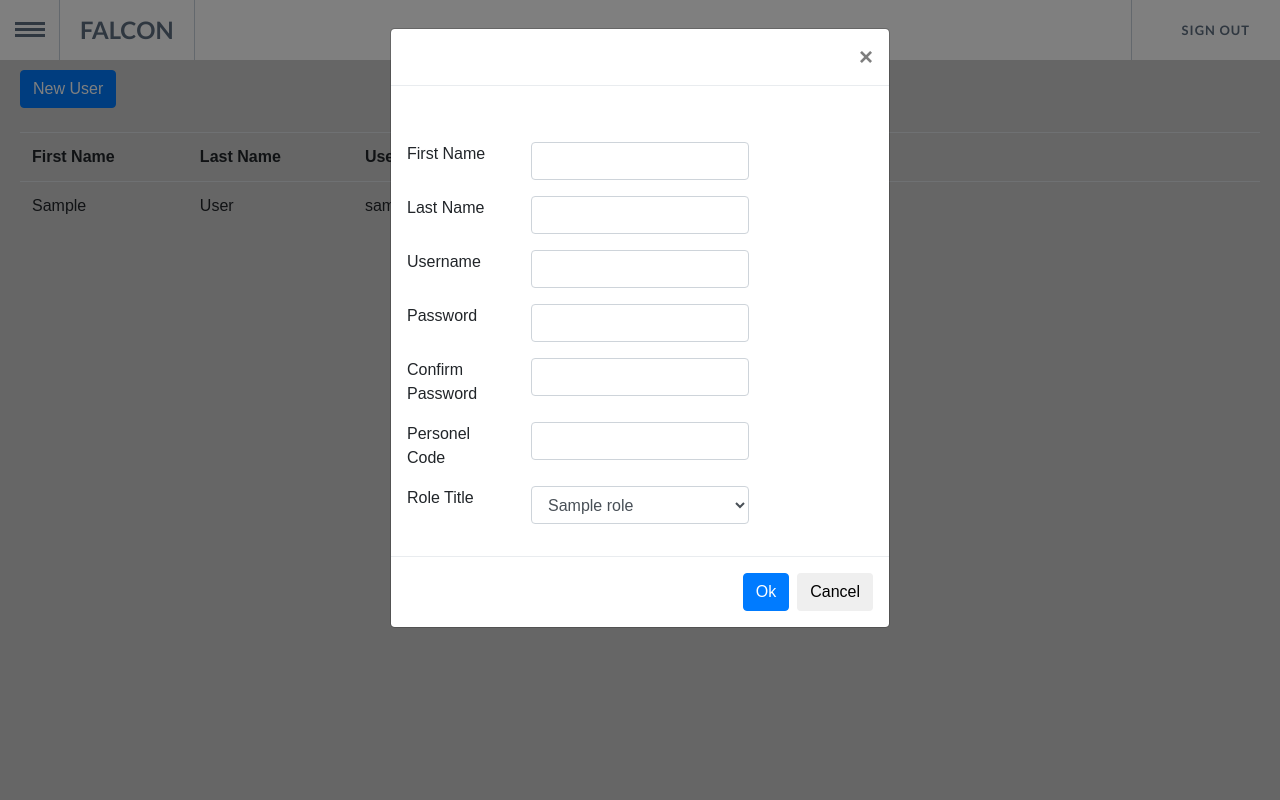
After one commit to mahyaresteki/FALCON, a Flask app: template templates/UserManagement/users.html in a window 1280 px wide, after a click on "New User". The commit adds this page. Run offline with Flask 3, Linux system fonts and the light colour scheme; the template is opened without the code that fills it: most values are stand-ins (such as "Sample title", 1, 10 or a date in 2020); parts of the project's set-up code (start-up, migrations or seed data) failed here and were passed over; some libraries are stand-ins or nearby versions; some web fonts are replaced.

Commit message:
user management development

```diff
--- a/models/DatabaseContext.py
+++ b/models/DatabaseContext.py
@@ -38,7 +38,7 @@ class RoleAccesses(db.Entity):
 
 class Users(db.Entity):
     UserID = PrimaryKey(int, auto=True)
-    Username = Required(str)
+    Username = Required(str, unique=True)
     Password = Required(str)
     FirstName = Required(str)
     LastName = Required(str)
--- /dev/null
+++ b/templates/UserManagement/users.html
@@ -0,0 +1,331 @@
+{% extends 'shared/layout.html'%}
+
+{% block header %}
+<title>Users</title>
+{% endblock %}
+{% block content %}
+<input id='newUser' type="button" class="btn btn-primary" value="New User" data-toggle="modal" data-target="#CreateEditModal"/>
+<br/>
+<br/>
+<table class="table">
+    <tr>
+        <th>First Name</th>
+        <th>Last Name</th>
+        <th>Username</th>
+        <th>Role Title</th>
+        <th>Personel Code</th>
+        <th></th>
+    </tr>
+    {% for user in users %}
+    <tr>
+        <td>{{ user.FirstName }}</td>
+        <td>{{ user.LastName }}</td>
+        <td>{{ user.Username }}</td>
+        <td>{{ user.RoleID.RoleTitle }}</td>
+        <td>{{ user.PersonelCode }}</td>
+        <td>
+            <a class="gn-icon gn-icon-detail" href="#" data-id="{{ user.UserID }}" data-toggle="modal" data-target="#DetailModal"></a>
+            <a class="gn-icon gn-icon-edit" href="#" data-id="{{ user.UserID }}" data-toggle="modal" data-target="#CreateEditModal"></a>
+            <a class="gn-icon gn-icon-delete" href="#" data-id="{{ user.UserID }}" data-toggle="modal" data-target="#DeleteModal"></a>
+        </td>
+    </tr>
+    {% else %}
+    <tr><td colspan="2">No entries yet. Add some!</td></tr>
+    {% endfor %}
+</table>
+
+<div class="modal fade" tabindex="-1" role="dialog" aria-labelledby="gridSystemModalLabel" id="CreateEditModal" style="overflow:hidden;">
+    <div class="modal-dialog" role="document">
+        <div class="modal-content">
+            <div class="modal-header">
+                <h4 class="modal-title" id="gridSystemModalLabel"></h4>
+                <button type="button" class="close" data-dismiss="modal" aria-label="Close"><span aria-hidden="true">&times;</span></button>
+
+            </div>
+            <div class="modal-body">
+                    <div class="form-horizontal">
+                        <div class="form-group">
+                            <label id="caption"></label>
+                            <input type="hidden" id="selectedID"/>
+                        </div>
+                        <div class="form-group row">
+                            <div class="col-md-3" >
+                                <labe>First Name</label>
+                            </div>
+                            <div class="col-md-6" >
+                                <input type="text" class="form-control" id="FirstName" name="FirstName"/>
+                            </div>
+                        </div>
+                        <div class="form-group row">
+                            <div class="col-md-3" >
+                                <labe>Last Name</label>
+                            </div>
+                            <div class="col-md-6" >
+                                <input type="text" class="form-control" id="LastName" name="LastName"/>
+                            </div>
+                        </div>
+                        <div class="form-group row">
+                            <div class="col-md-3" >
+                                <labe>Username</label>
+                            </div>
+                            <div class="col-md-6" >
+                                <input type="text" class="form-control" id="Username" name="Username"/>
+                            </div>
+                        </div>
+                        <div class="form-group row">
+                            <div class="col-md-3" >
+                                <labe>Password</label>
+                            </div>
+                            <div class="col-md-6" >
+                                <input type="password" class="form-control" id="Password" name="Password"/>
+                            </div>
+                        </div>
+                        <div class="form-group row">
+                            <div class="col-md-3" >
+                                <labe>Confirm Password</label>
+                            </div>
+                            <div class="col-md-6" >
+                                <input type="password" class="form-control" id="Confirm Password" name="Confirm Password"/>
+                            </div>
+                        </div>
+                        <div class="form-group row">
+                            <div class="col-md-3" >
+                                <labe>Personel Code</label>
+                            </div>
+                            <div class="col-md-6" >
+                                <input type="text" class="form-control" id="PersonelCode" name="PersonelCode"/>
+                            </div>
+                        </div>
+                        <div class="form-group row">
+                            <div class="col-md-3" >
+                                <labe>Role Title</label>
+                            </div>
+                            <div class="col-md-6" >
+                                <select class="form-control" id="RoleID" name="RoleID">
+                                    {% for r in roles %}
+                                        <option value="{{ r.RoleID }}">{{ r.RoleTitle }}</option>
+                                    {% endfor %}
+                                </select>
+                            </div>
+                        </div>
+                    </div>
+            </div>
+            <div class="modal-footer">
+                <button type="button" class="btn btn-primary">Ok</button>
+                <button type="button" class="btn btn-default" data-dismiss="modal">Cancel</button>
+            </div>
+        </div>
+    </div>
+</div>
+
+
+
+<div class="modal fade" tabindex="-1" role="dialog" aria-labelledby="gridSystemModalLabel" id="DeleteModal" style="overflow:hidden;">
+    <div class="modal-dialog" role="document">
+        <div class="modal-content">
+            <div class="modal-header">
+                <h4 class="modal-title" id="gridSystemModalLabel">Delete Role</h4>
+                <button type="button" class="close" data-dismiss="modal" aria-label="Close"><span aria-hidden="true">&times;</span></button>
+            </div>
+            <div class="modal-body">
+                    <div class="form-horizontal">
+                        <div class="form-group">
+                            <input type="hidden" id="selectedID"/>
+                        </div>
+                        <div class="form-group">
+                            <label class="control-label col-md-10">Are you sure to delete this role?</label>
+                        </div>
+                        <div class="form-group">
+                            <label id="caption"></label>
+                            <input type="hidden" id="selectedID"/>
+                        </div>
+                        <div class="form-group row">
+                            <div class="col-md-3" >
+                                <labe>First Name</label>
+                            </div>
+                            <div class="col-md-6" >
+                                <label id="FirstName"></label>
+                            </div>
+                        </div>
+                        <div class="form-group row">
+                            <div class="col-md-3" >
+                                <labe>Last Name</label>
+                            </div>
+                            <div class="col-md-6" >
+                                <label id="LastName"></label>
+                            </div>
+                        </div>
+                        <div class="form-group row">
+                            <div class="col-md-3" >
+                                <labe>Username</label>
+                            </div>
+                            <div class="col-md-6" >
+                                <label id="Username"></label>
+                            </div>
+                        </div>
+                        <div class="form-group row">
+                            <div class="col-md-3" >
+                                <labe>Personel Code</label>
+                            </div>
+                            <div class="col-md-6" >
+                                <label id="PersonelCode"></label>
+                            </div>
+                        </div>
+                        <div class="form-group row">
+                            <div class="col-md-3" >
+                                <labe>Role Title</label>
+                            </div>
+                            <div class="col-md-6" >
+                                <label id="RoleTitle"></label>
+                            </div>
+                        </div>
+                    </div>
+            </div>
+            <div class="modal-footer">
+                <button type="button" class="btn btn-primary">Ok</button>
+                <button type="button" class="btn btn-default" data-dismiss="modal">Cancel</button>
+            </div>
+        </div>
+    </div>
+</div>
+
+<div class="modal fade" tabindex="-1" role="dialog" aria-labelledby="gridSystemModalLabel" id="DetailModal" style="overflow:hidden;">
+    <div class="modal-dialog" role="document">
+        <div class="modal-content">
+            <div class="modal-header">
+                <h4 class="modal-title" id="gridSystemModalLabel">Role Info</h4>
+                <button type="button" class="close" data-dismiss="modal" aria-label="Close"><span aria-hidden="true">&times;</span></button>
+            </div>
+            <div class="modal-body">
+                    <div class="form-horizontal">
+                        <div class="form-group">
+                            <input type="hidden" id="selectedID"/>
+                        </div>
+                        <div class="form-group row">
+                            <div class="col-md-3" >
+                                <labe>First Name</label>
+                            </div>
+                            <div class="col-md-6" >
+                                <label id="FirstName"></label>
+                            </div>
+                        </div>
+                        <div class="form-group row">
+                            <div class="col-md-3" >
+                                <labe>Last Name</label>
+                            </div>
+                            <div class="col-md-6" >
+                                <label id="LastName"></label>
+                            </div>
+                        </div>
+                        <div class="form-group row">
+                            <div class="col-md-3" >
+                                <labe>Username</label>
+                            </div>
+                            <div class="col-md-6" >
+                                <label id="Username"></label>
+                            </div>
+                        </div>
+                        <div class="form-group row">
+                            <div class="col-md-3" >
+                                <labe>Personel Code</label>
+                            </div>
+                            <div class="col-md-6" >
+                                <label id="PersonelCode"></label>
+                            </div>
+                        </div>
+                        <div class="form-group row">
+                            <div class="col-md-3" >
+                                <labe>Role Title</label>
+                            </div>
+                            <div class="col-md-6" >
+                                <label id="RoleTitle"></label>
+                            </div>
+                        </div>
+                    </div>
+            </div>
+            <div class="modal-footer">
+                <button type="button" class="btn btn-primary" data-dismiss="modal">Ok</button>
+            </div>
+        </div>
+    </div>
+</div>
+<script src="{{ url_for('static', filename='js/users.js') }}"></script>
+<script>
+    $(document).on("click", ".table .gn-icon-edit", function () {
+        $('#CreateEditModal #gridSystemModalLabel').html("Edit Role");
+        var id = $(this).data('id');
+        $("#CreateEditModal #selectedID").val(id);
+
+        GetRole(id);
+        setTimeout(function(){
+            ("#CreateEditModal #selectedID").val(id);
+            $('#CreateEditModal #FirstName').val(result['FirstName']);
+            $('#CreateEditModal #LastName').val(result['LastName']);
+            $('#CreateEditModal #PersonelCode').val(result['PersonalCode']);
+            $("#CreateEditModal #Username").val(result['Username']);
+            $('#CreateEditModal #RoleID').val(result['RoleID']);
+        }, 500);
+    });
+
+    $(document).on("click", ".table .gn-icon-delete", function () {
+        var id = $(this).data('id');
+        $("#DeleteModal #selectedID").val(id);
+
+        GetRole(id);
+        setTimeout(function(){
+            $("#DeleteModal #selectedID").val(id);
+            $('#DeleteModal #FirstName').val(result['FirstName']);
+            $('#DeleteModal #LastName').val(result['LastName']);
+            $('#DeleteModal #PersonelCode').val(result['PersonalCode']);
+            $("#DeleteModal #Username").val(result['Username']);
+            $('#DeleteModal #RoleID').val(result['RoleID']);
+        }, 500);
+
+
+    });
+
+    $(document).on("click", ".table .gn-icon-detail", function () {
+        var id = $(this).data('id');
+        $("#DetailModal #selectedID").val(id);
+
+        GetRole(id);
+        setTimeout(function(){
+            $("#CreateEditModal #selectedID").val(id);
+            $('#CreateEditModal #FirstName').val(result['FirstName']);
+            $('#CreateEditModal #LastName').val(result['LastName']);
+            $('#CreateEditModal #PersonelCode').val(result['PersonalCode']);
+            $("#CreateEditModal #Username").val(result['Username']);
+            $('#CreateEditModal #RoleID').val(result['RoleID']);
+        }, 500);
+
+
+    });
+
+    $(document).on("click", "#newRole", function () {
+        $('#CreateEditModal #gridSystemModalLabel').html("New Role");
+        $("#CreateEditModal #selectedID").val('');
+        $('#CreateEditModal #FirstName').val('');
+        $('#CreateEditModal #LastName').val('');
+        $('#CreateEditModal #PersonelCode').val('');
+        $("#CreateEditModal #Username").val('');
+        $("#CreateEditModal #Password").val('');
+        $('#CreateEditModal #RoleID').val('');
+        $('#CreateEditModal #PersonelCode').val('');
+    });
+
+    $(document).on("click", "#CreateEditModal .btn-primary", function () {
+        if($("#CreateEditModal #selectedID").val()=='')
+        {
+            CreateUser($('#CreateEditModal #FirstName').val(), $('#CreateEditModal #LastName').val(), , $('#CreateEditModal #Username').val(), $('#CreateEditModal #password').val(), $('#CreateEditModal #RoleID').val(), $('#CreateEditModal #PersonelCode').val());
+        }
+        else
+        {
+            EditUser($('#CreateEditModal #FirstName').val(), $('#CreateEditModal #LastName').val(), , $('#CreateEditModal #Username').val(), $('#CreateEditModal #RoleID').val(), $('#CreateEditModal #PersonelCode').val());
+        }
+    });
+
+    $(document).on("click", "#DeleteModal .btn-primary", function () {
+        DeleteUser($('#DeleteModal #selectedID').val());
+    });
+</script>
+{% endblock %}
--- a/templates/shared/layout.html
+++ b/templates/shared/layout.html
@@ -24,7 +24,7 @@
                                     <li><a class="gn-icon gn-icon-dashboard" href="/Dashboard">Dashboard</a></li>
                                     <li><a class="gn-icon gn-icon-role" href="/UserManagement/Roles">Roles</a></li>
                                     <li><a class="gn-icon gn-icon-roleaccess"  href="/UserManagement/RoleAccesses">RoleAccess</a></li>
-                                    <li><a class="gn-icon gn-icon-user" href="#">Users</a></li>
+                                    <li><a class="gn-icon gn-icon-user" href="/UserManagement/Users">Users</a></li>
                                     <li><a class="gn-icon gn-icon-running" href="#">Leaves</a></li>
                                     <li><a class="gn-icon gn-icon-suitecase" href="#">Intra City Mission</a></li>
                                     <li><a class="gn-icon gn-icon-plane" href="#">Extra-Urban Mission</a></li>
```
Also changed, not shown: controllers/UserManagement.py (+102 -0 lines), static/js/users.js (added).
